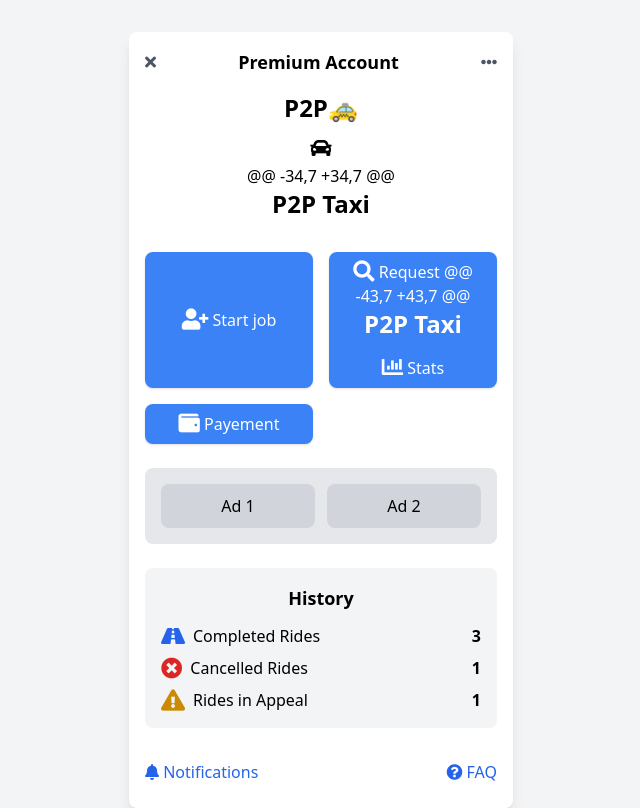
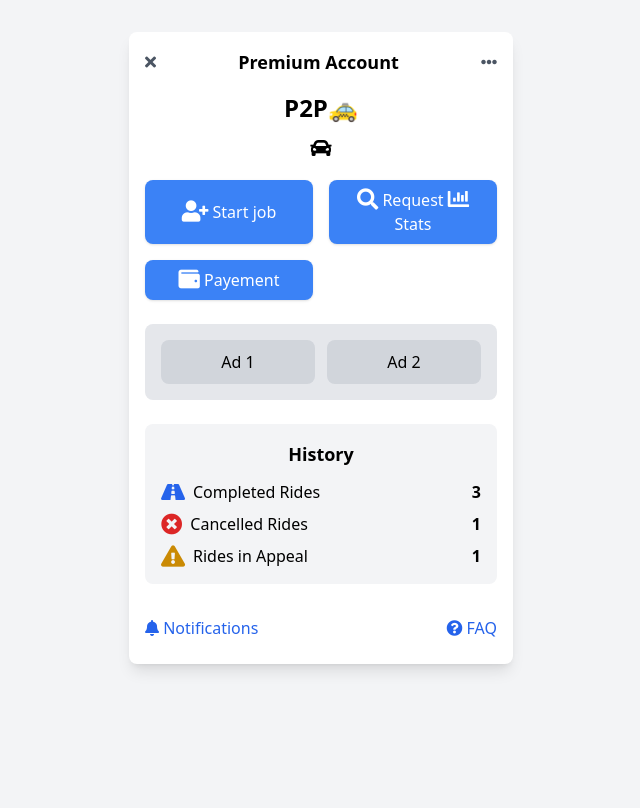
Before and after one commit to FiruzAmonov/TaxGram, a plain HTML site: page index.html in a window 1280 px wide. Shown: the whole page, without its empty margins (319-959 px from the left). Drawn offline with nearby package versions, Linux system fonts and the light colour scheme; a script that the page names is missing.

Commit message:
Update index.html

```diff
--- a/index.html
+++ b/index.html
@@ -24,7 +24,6 @@
             <div class="flex justify-around mb-4">
                 <button class="flex flex-col items-center">
                     <i class="fas fa-car fa-lg mb-2"></i>
- @@ -34,7 +34,7 @@ <h1 class="text-2xl font-bold mb-4">P2P Taxi</h1>
             </div>
             <div class="grid grid-cols-2 gap-4 mb-6">
                 <button class="bg-blue-500 text-white py-2 px-4 rounded-lg shadow">
@@ -32,7 +31,6 @@
                 </button>
                 <button class="bg-blue-500 text-white py-2 px-4 rounded-lg shadow">
                     <i class="fas fa-search fa-lg"></i> Request
- @@ -43,7 +43,7 @@ <h1 class="text-2xl font-bold mb-4">P2P Taxi</h1>
                     <i class="fas fa-chart-bar fa-lg"></i> Stats
                 </button>
                 <button class="bg-blue-500 text-white py-2 px-4 rounded-lg shadow">
```
